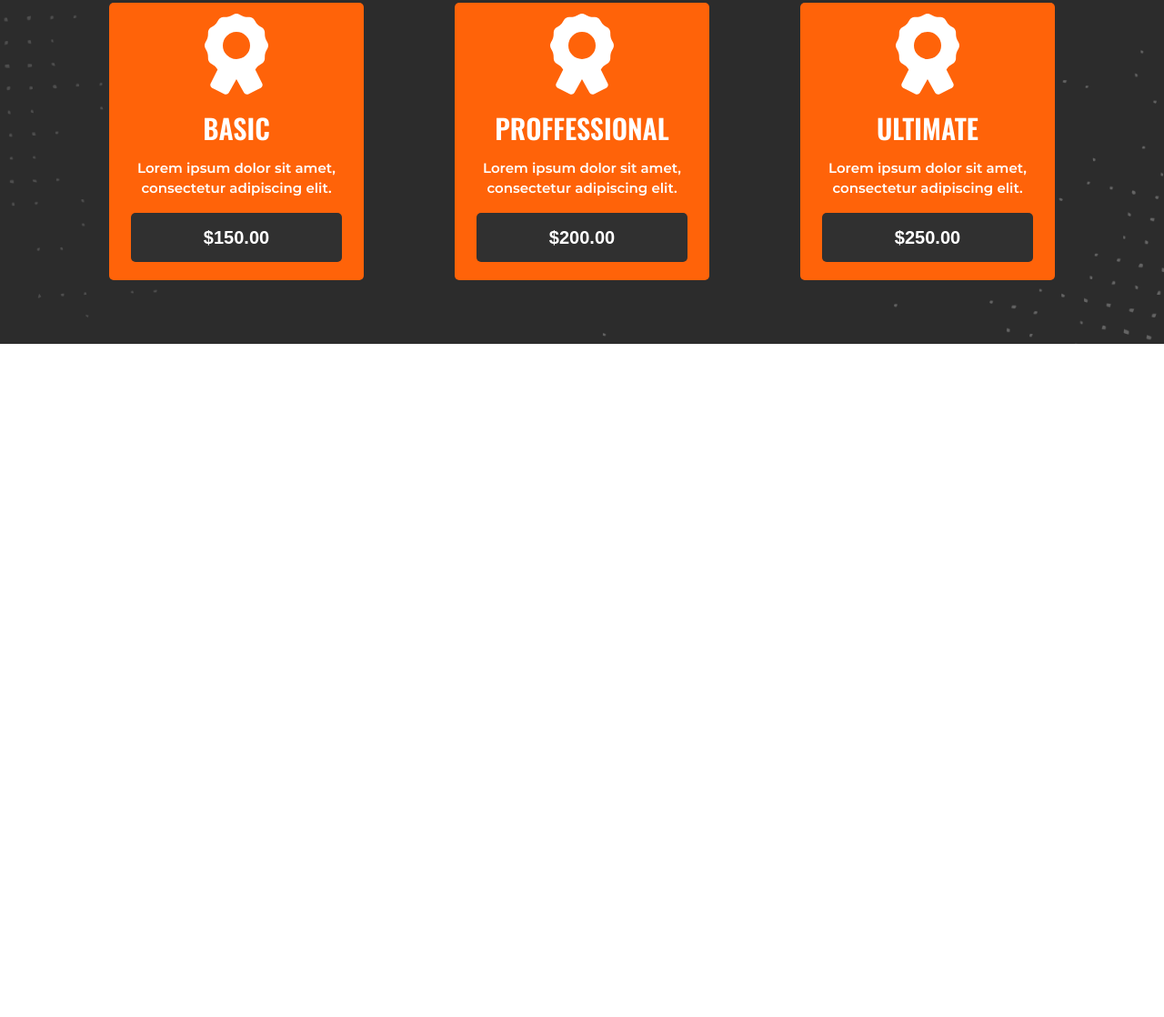
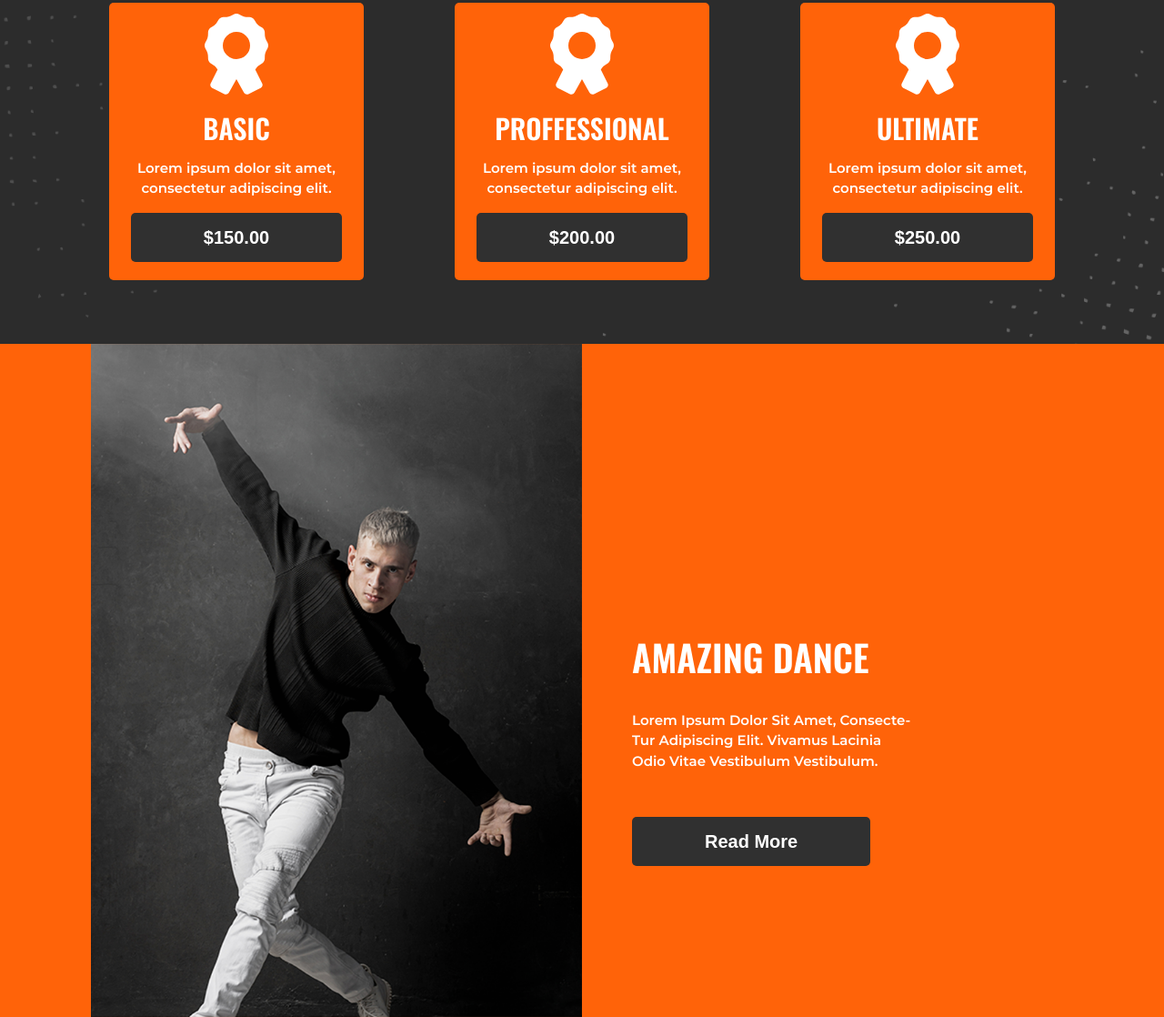
Before and after one commit to Mamun13/Musicology_porfolio_responsivepage, a plain HTML site: page index.html in a window 1280 px wide. Shown: the part 1681-2799 px from the top of the page at 91% size. Before the commit the page ends 2059 px from the top, so only its background shows below. Drawn offline with nearby package versions, Linux system fonts and the light colour scheme; files whose address does not match are found by name; a web font is replaced by a local one.

Commit message:
amazing_dance_part

```diff
--- a/css/style.css
+++ b/css/style.css
@@ -182,7 +182,7 @@ canvas.particles-js-canvas-el {
     background: url(../images/back3.png)no-repeat center;
     background-size: cover;
 }
- h1{
+#pricing .container h1{
     font-size: 40px;
     font-weight: 600;
     color: #fff;
@@ -223,6 +223,7 @@ canvas.particles-js-canvas-el {
 #pricing .container .pricing_basic p{
     color: #fff;
     padding-bottom: 15px;
+    font-family: montserrat_bold;
 }
 #pricing .container .pricing_basic button{
     border: none;
@@ -236,3 +237,84 @@ canvas.particles-js-canvas-el {
 }
 
 /*pricing part ends*/
+
+/*amazing part starts*/
+#amazing .container .img img{
+    box-sizing: border-box;
+    max-width: 100%;
+    margin-left: 15px;
+}
+#amazing .container .image img{
+    margin-left: -15px;
+    max-width: 100%;
+}
+#amazing .container .text h1{
+    font-size: 40px;
+    font-weight: 600;
+    color: #fff;
+    padding-bottom: 25px;
+    padding-top: 320px;
+    font-family: 'Oswald', sans-serif;
+    text-transform: uppercase;
+    padding-left: 40px;
+}
+#amazing {
+    background: #FF6309;
+}
+#amazing .container .text{
+    /* background: url(../images/about_back1.png); */
+    margin-left: 0px;
+}
+#amazing .container .text p{
+    padding-top: 10px;
+    padding-bottom: 50px;
+    font-family: montserrat_bold;
+    font-weight: 300;
+    text-transform: capitalize;
+    font-size: 15px;
+    color: #fff;
+    padding-left: 40px;
+}
+#amazing .container .text button{
+    border: none;
+    background: #303030;
+    padding: 12px 80px;
+    border-radius: 5px;
+    font-size: 20px;
+    font-weight: 600;
+    color: #fff;
+    margin-left: 40px;
+    text-transform: capitalize;
+}
+/* #amazing .container .text2 h1{
+    font-size: 40px;
+    font-weight: 600;
+    color: #fff;
+    padding-bottom: 25px;
+    padding-top: 320px;
+    font-family: 'Oswald', sans-serif;
+    text-transform: uppercase;
+    padding-left: 40px;
+}
+#amazing .container .text2 p{
+    padding-top: 10px;
+    padding-bottom: 50px;
+    font-family: montserrat_bold;
+    font-weight: 300;
+    text-transform: capitalize;
+    font-size: 15px;
+    color: #fff;
+    padding-left: 40px;
+}
+#amazing .container .text2 button{
+    border: none;
+    background: #303030;
+    padding: 12px 80px;
+    border-radius: 5px;
+    font-size: 20px;
+    font-weight: 600;
+    color: #fff;
+    margin-left: 40px;
+    text-transform: capitalize;
+} */
+/*amazing part ends*/
--- a/index.html
+++ b/index.html
@@ -166,7 +166,40 @@
  </section>
  <!-- part ends-->
 
+  <!--amazing part starts-->
+  <section id="amazing">
+      <div class="container">
+        <div class="row">
+          <div class="col-lg-6">
+            <!-- <img src="images/about.png" alt=""> -->
+            <div class="img">
+              <img src="images/about.png" class=".img-fluid" alt="">
+            </div>
+          </div>
+          <div class="col-lg-6">
+            <div class="text">
+              <h1>amazing dance</h1>
+              <p>Lorem ipsum dolor sit amet, consecte-<br>tur adipiscing elit. Vivamus lacinia<br> odio vitae vestibulum vestibulum.</p>
+              <button>read more</button>
+            </div>
+          </div>
+          <!-- <div class="col-lg-6">
+            <div class="text2">
+              <h1>best dance</h1>
+              <p>Lorem ipsum dolor sit amet, consecte-<br>tur adipiscing elit. Vivamus lacinia<br> odio vitae vestibulum vestibulum.</p>
+              <button>read more</button>
+            </div>
+          </div>
+          <div class="col-lg-6">
+            <div class="image">
+              <img src="images/about2.png" class=".img-fluid" alt="">
+            </div>
+          </div> -->
 
+        </div>
+     </div>
+ </section>
+ <!-- part ends-->
 
 
 
```
Also changed, not shown: images/about2.png (added).
